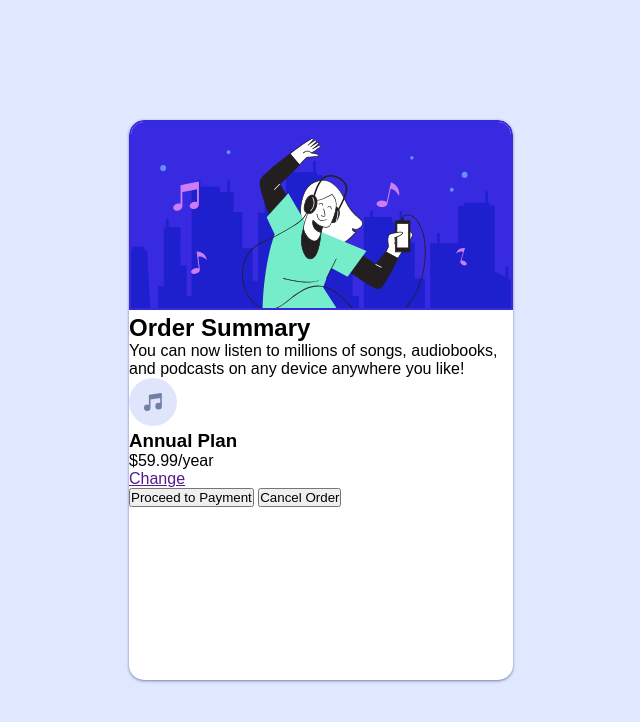
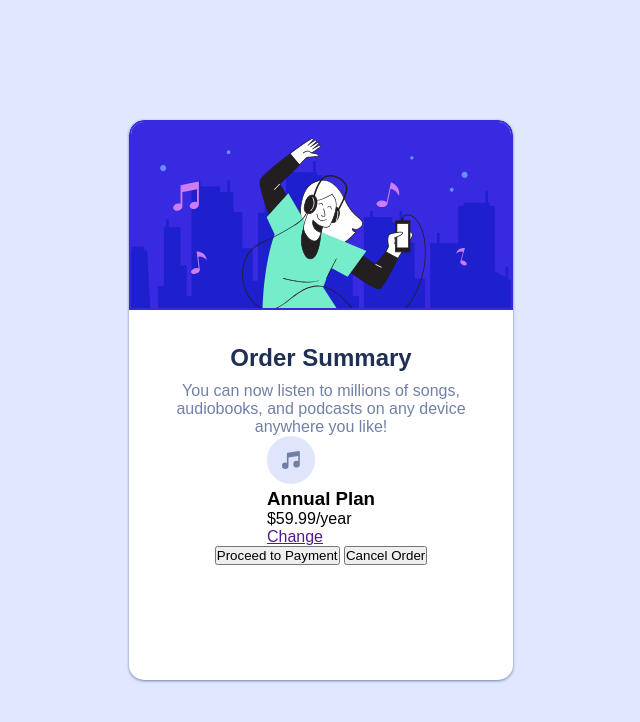
Before and after one commit to herv3us/order-summary-card, a plain HTML site: page index.html in a window 1280 px wide. Shown: the whole page, without its empty margins (319-959 px from the left). Drawn offline with Linux system fonts and the light colour scheme.

Commit message:
work on styling for heading and text content

```diff
--- a/index.html
+++ b/index.html
@@ -11,6 +11,7 @@
     <div id="card">
       <img src="./imgs/hero.svg" alt="Hero-image" id="img" />
 
+      <div id="container">
         <div id="text-container">
           <h2>Order Summary</h2>
           <p>
@@ -33,5 +34,6 @@
           <button>Cancel Order</button>
         </div>
       </div>
+    </div>
   </body>
 </html>
--- a/style.css
+++ b/style.css
@@ -27,3 +27,28 @@ body {
     border-top-left-radius: 15px;
     border-top-right-radius: 15px;
 }
+
+#container {
+    display: flex;
+    flex-direction: column;
+    align-items: center;
+    padding: 20px;
+}
+
+#text-container {
+    display: flex;
+    flex-direction: column;
+    align-items: center;
+    justify-content: center;
+}
+
+#text-container h2 {
+    color: hsl(223deg, 47%, 23%);
+    text-align: center;
+    margin: 10px 0;
+}
+
+#text-container p {
+    color: hsl(224deg, 23%, 55%);
+    text-align: center;
+}
```
Lines whose indentation alone changed are shown as unchanged.
